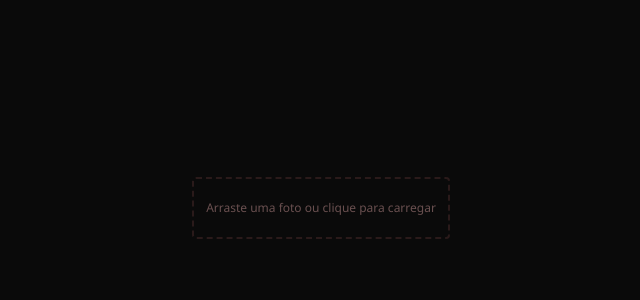
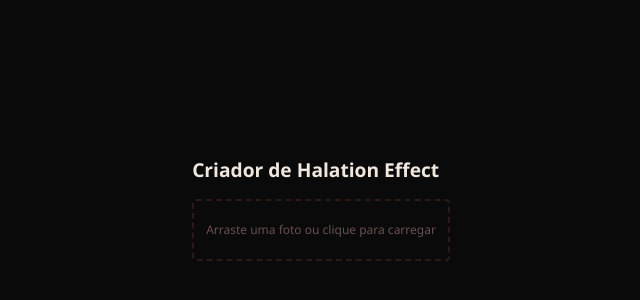
Before and after one commit to Gwin14/Criador-de-halation-effect, a React (Vite) app: page / in a window 1280 px wide. Shown: the part 192-492 px from the top of the page, without its empty margins (319-959 px from the left). Built offline with nearby package versions, Linux system fonts and the light colour scheme.

Commit message:
style: titulo do input

```diff
--- a/src/components/Sidebar.css
+++ b/src/components/Sidebar.css
@@ -67,6 +67,7 @@
   text-transform: uppercase;
   border-radius: 3px;
   transition: background 0.2s;
+  margin-top: 10px;
 }
 
 .sidebar-button:disabled {
@@ -76,7 +77,7 @@
 }
 
 .sidebar-button:not(:disabled) {
-  background: #ff4422;
+  background: #63281d;
   color: #fff;
   cursor: pointer;
 }
--- a/src/components/Sidebar.jsx
+++ b/src/components/Sidebar.jsx
@@ -96,7 +96,7 @@ export function Sidebar({
           className={`sidebar-button toggle-original ${showOriginal ? "active" : ""}`}
           disabled={!imageLoaded}
         >
-          {showOriginal ? "Ver com efeito" : "Ver sem efeito"}
+          {showOriginal ? "Ver com efeito" : "Ver original"}
         </button>
         <button
           onClick={onDownload}
--- a/src/components/UploadZone.jsx
+++ b/src/components/UploadZone.jsx
@@ -8,6 +8,10 @@ export function UploadZone({
   onFile,
 }) {
   return (
+    <div>
+      <h1 style={{ fontSize: "1.2rem", marginBottom: "1rem" }}>
+        Criador de Halation Effect
+      </h1>
       <label
         onDragOver={onDragOver}
         onDragLeave={onDragLeave}
@@ -19,5 +23,6 @@ export function UploadZone({
         </span>
         <input type="file" accept="image/*" onChange={onFile} />
       </label>
+    </div>
   );
 }
```
Lines whose indentation alone changed are shown as unchanged.
